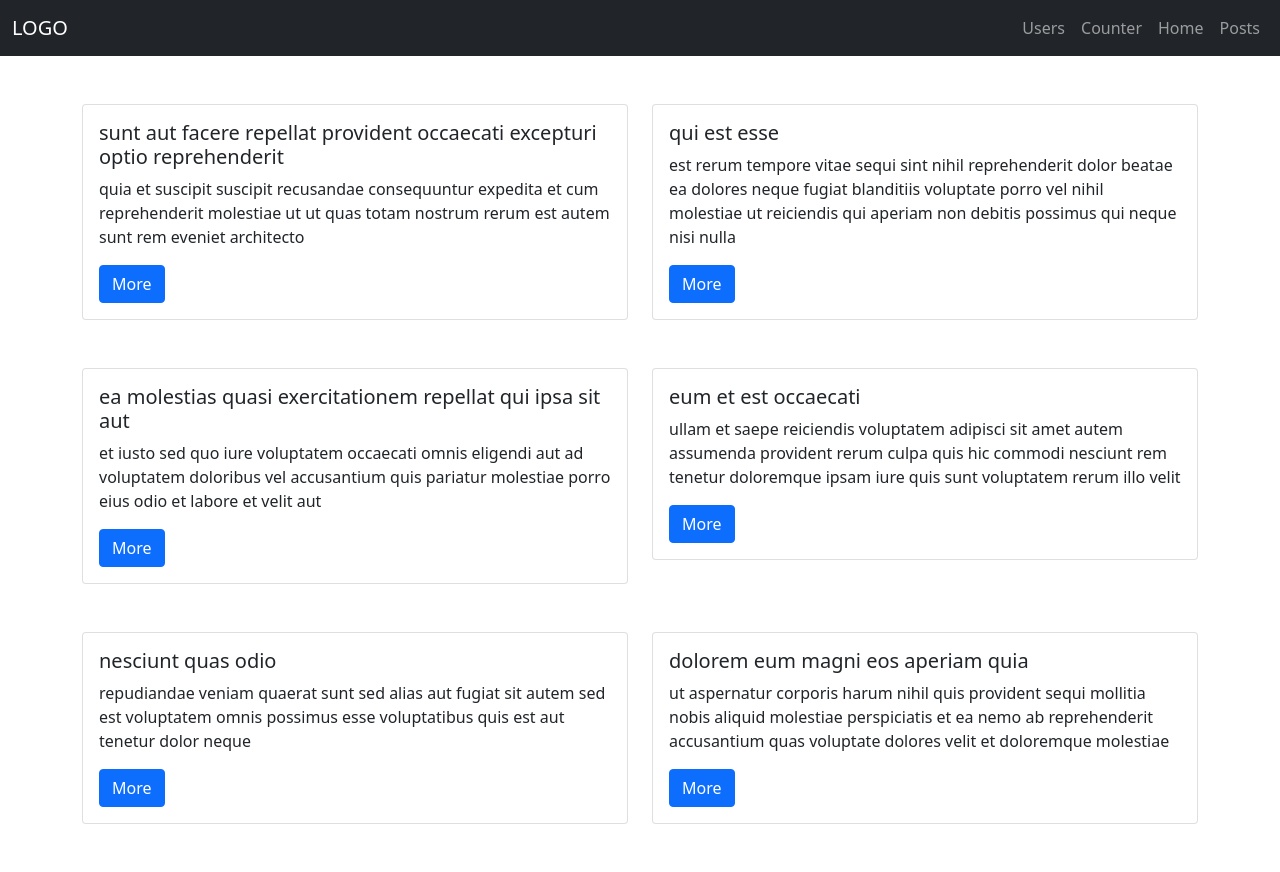
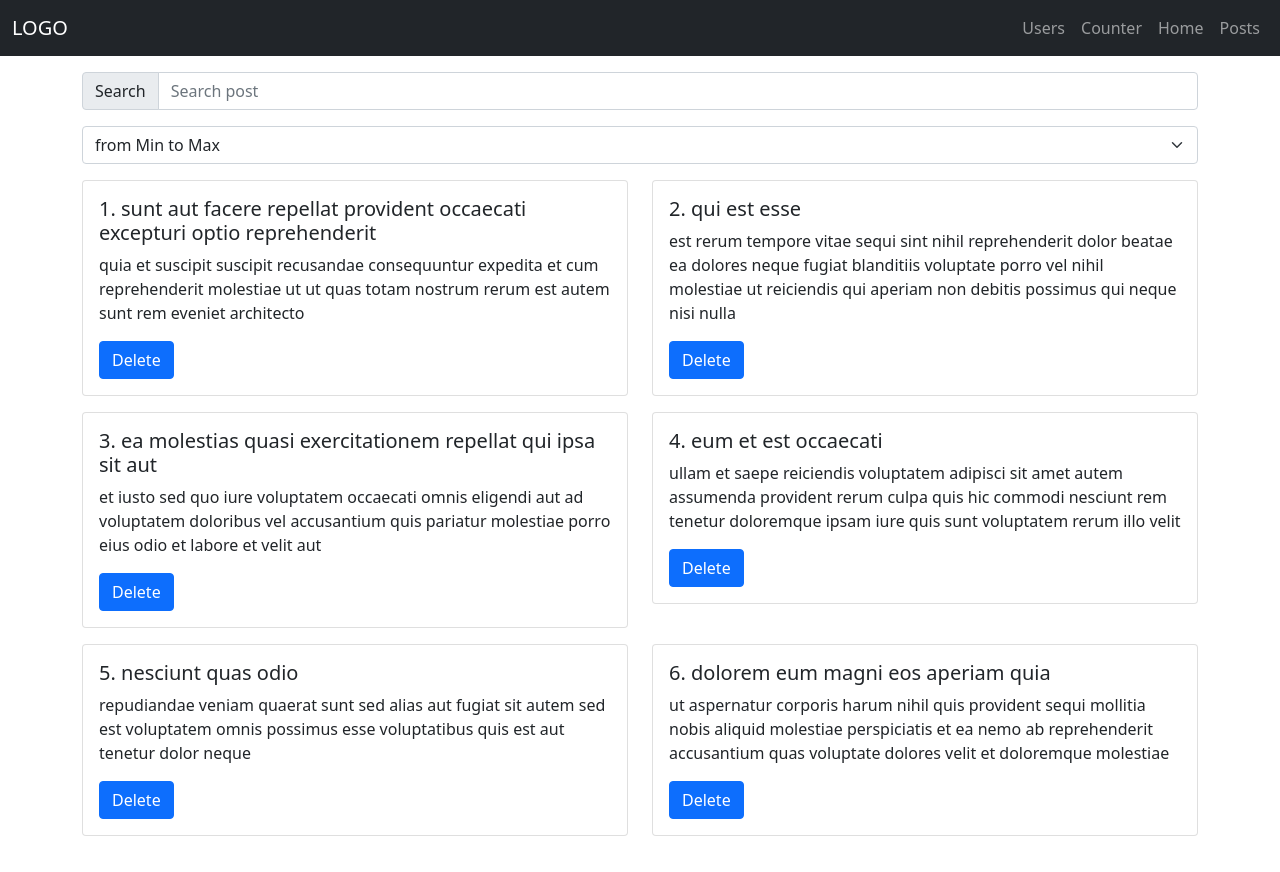
Before and after one commit to bar47ney/react_app, a React (Create React App) app: page /posts in a window 1280 px wide. After the commit the page ends 836 px from the top, so only its background shows below. Built offline with nearby package versions, Linux system fonts and the light colour scheme; the HTML template or start-up script is replaced by a standard one.

Commit message:
add ls4 sort search filter delete Posts

```diff
--- a/src/pages/posts/Posts.js
+++ b/src/pages/posts/Posts.js
@@ -1,12 +1,85 @@
-import React from "react";
+import React, { useState, useMemo } from "react";
 import PostsList from "./PostsList";
-import { postsDb } from "../../components/posts"
+import { postsDb } from "../../components/posts";
 
 const Posts = () => {
+  const [sorter, setSorter] = useState(0);
+  const [searchQuery, setSearcQuery] = useState("");
+  const [usersPosts, setUsersPosts] = useState(postsDb);
+
+  const deletePost = (id) => {
+    const confirm = window.confirm("Do you really want to delete it?");
+    if (confirm) {
+      setUsersPosts(usersPosts.filter((post) => post.id !== id));
+    }
+  };
+
+  const onSearch = (e) => {
+    setSearcQuery(e.target.value);
+  };
+
+  const onSort = (e) => {
+    setSorter(+e.target.value);
+  };
+
+  const sortedPosts = useMemo(() => {
+    if (sorter) {
+      return [...usersPosts].sort((a, b) => b.id - a.id);
+    }
+    return usersPosts;
+  }, [sorter, usersPosts]);
+
+  const sortedAndSearchedPosts = useMemo(() => {
+    return sortedPosts.filter((post) =>
+      post.title.toLowerCase().includes(searchQuery.toLowerCase())
+    );
+  }, [searchQuery, sortedPosts]);
 
   return (
-    <div className="container mt-5">
-      <PostsList posts={postsDb}/>
+    <div className="container">
+      <div className="input-group mt-3">
+        <span className="input-group-text" id="basic-addon1">
+          Search
+        </span>
+        <input
+          type="text"
+          className="form-control"
+          placeholder="Search post"
+          aria-label="Username"
+          aria-describedby="basic-addon1"
+          onChange={onSearch}
+        />
+      </div>
+      <select
+        className="form-select mt-3"
+        aria-label="Default select example"
+        onChange={onSort}
+      >
+        <option defaultValue value="0">
+          from Min to Max
+        </option>
+        <option value="1">from Max to Min</option>
+      </select>
+      <div className="row">
+        {sortedAndSearchedPosts.map((post, id) => (
+          <div className="col-sm-6 mt-3" key={post.id}>
+            <div className="card">
+              <div className="card-body">
+                <h5 className="card-title">
+                  {post.id}. {post.title}
+                </h5>
+                <p className="card-text">{post.body}</p>
+                <button
+                  onClick={() => deletePost(post.id)}
+                  className="btn btn-primary"
+                >
+                  Delete
+                </button>
+              </div>
+            </div>
+          </div>
+        ))}
+      </div>
     </div>
   );
 };
```
